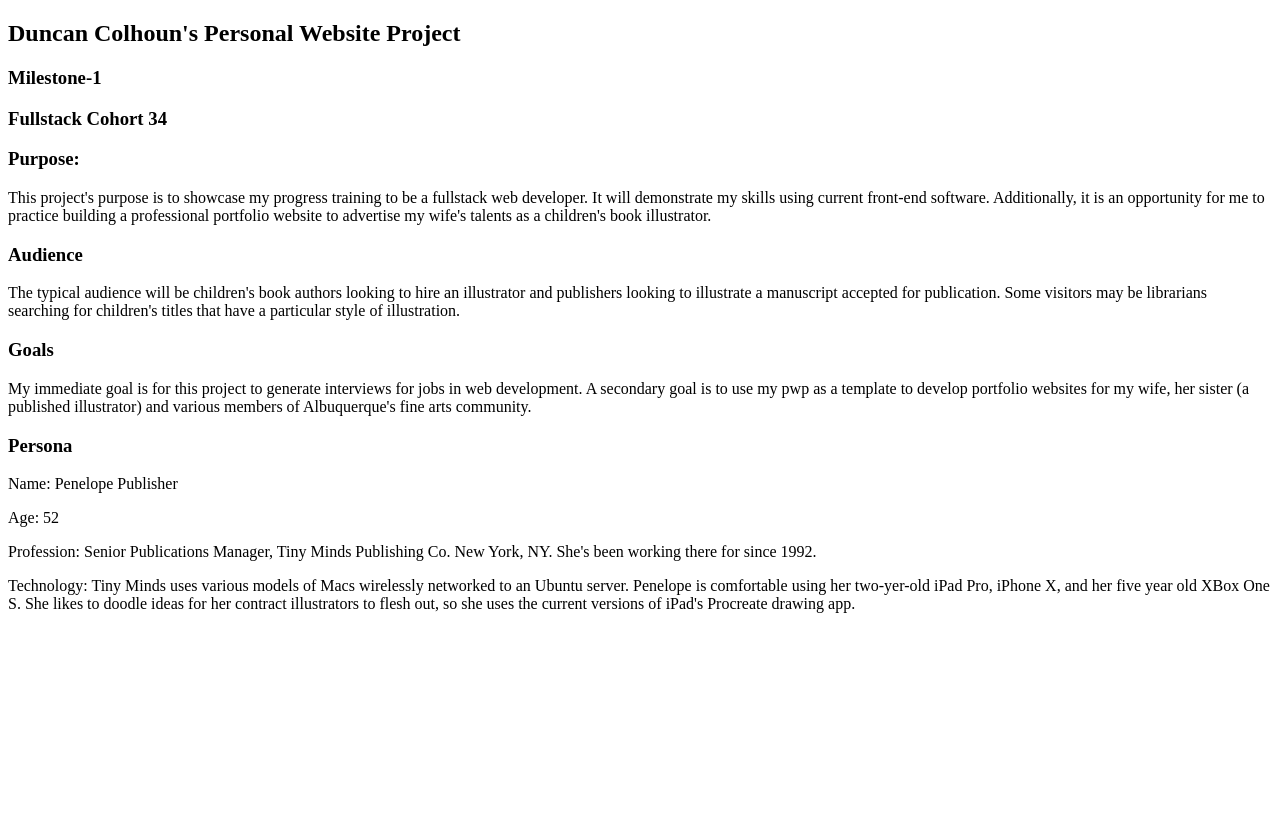
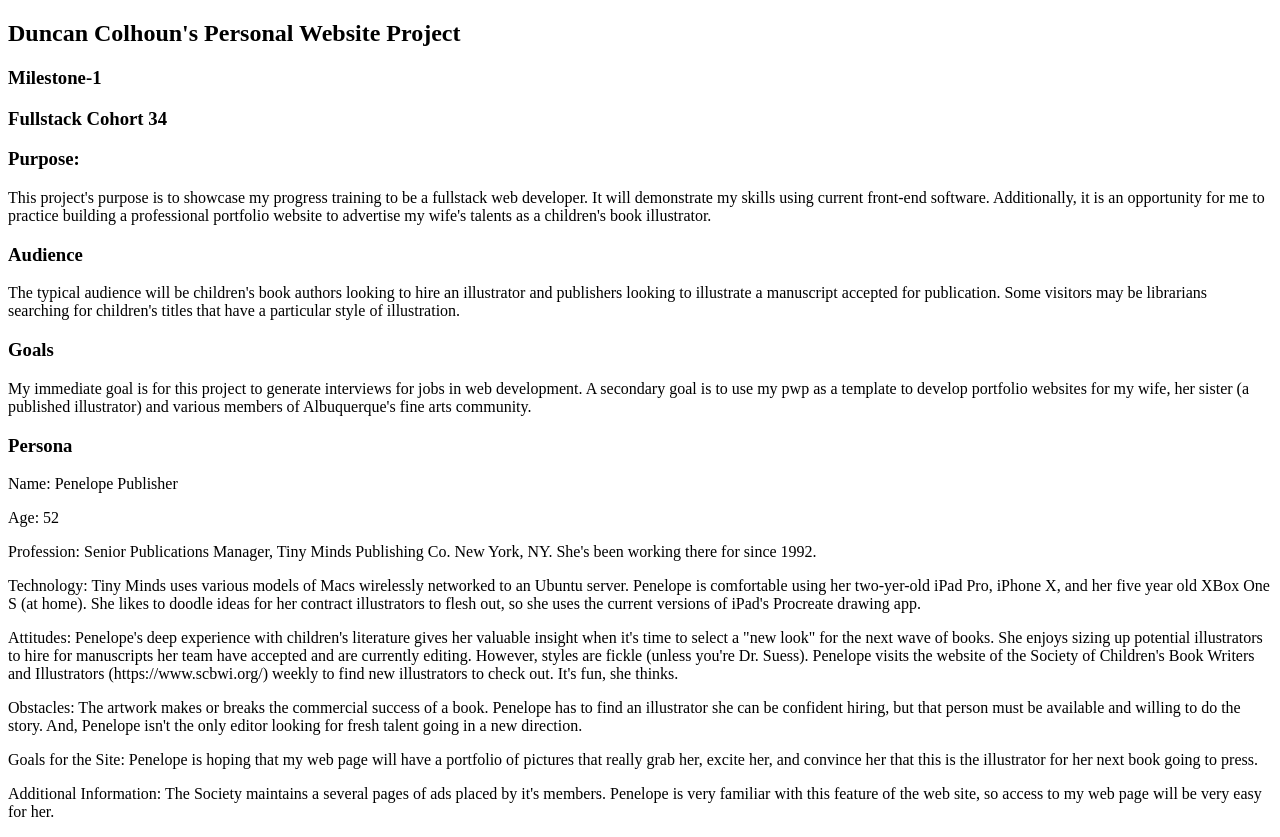
Before and after one commit to dcolhoun891/dcolhoun-pwp, a plain HTML site: page public_html/ documentation/milestone-1.html in a window 1280 px wide. Before the commit the page ends 800 px from the top, so only its background shows below. Drawn offline with Linux system fonts and the light colour scheme.

Commit message:
This is the completed version of the first draft. It might be a little verbose, but taking out excess is easy.

```diff
--- a/public_html/ documentation/milestone-1.html
+++ b/public_html/ documentation/milestone-1.html
@@ -27,8 +27,20 @@ and various members of Albuquerque's fine arts community.</p>
 <p>Profession: Senior Publications Manager, Tiny Minds Publishing Co. New York, NY. She's been working there
 for since 1992.</p>
 <p>Technology: Tiny Minds uses various models of Macs wirelessly networked to an Ubuntu server. Penelope is
-    comfortable using her two-yer-old iPad Pro, iPhone X, and her five year old XBox One S. She likes to doodle
+    comfortable using her two-yer-old iPad Pro, iPhone X, and her five year old XBox One S (at home). She likes to doodle
 ideas for her contract illustrators to flesh out, so she uses the current versions of iPad's Procreate
 drawing app. </p>
+<p>Attitudes: Penelope's deep experience with children's literature gives her valuable insight when it's time to select a "new
+look" for the next wave of books. She enjoys sizing up potential illustrators to hire for manuscripts her team have accepted
+and are currently editing. However, styles are fickle (unless you're Dr. Suess). Penelope visits the website of the Society
+of Children's Book Writers and Illustrators (https://www.scbwi.org/) weekly to find new illustrators to check out. It's fun,
+    she thinks.</p>
+<p>Obstacles: The artwork makes or breaks the commercial success of a book. Penelope has to find an illustrator she can be
+confident hiring, but that person must be available and willing to do the story. And, Penelope isn't the only editor looking
+    for fresh talent going in a new direction. </p>
+<p>Goals for the Site: Penelope is hoping that my web page will have a portfolio of pictures that really grab her, excite
+her, and convince her that this is the illustrator for her next book going to press.</p>
+<p>Additional Information: The Society maintains a several pages of ads placed by it's members. Penelope is very familiar
+with this feature of the web site, so access to my web page will be very easy for her.</p>
 </body>
 </html>
```
